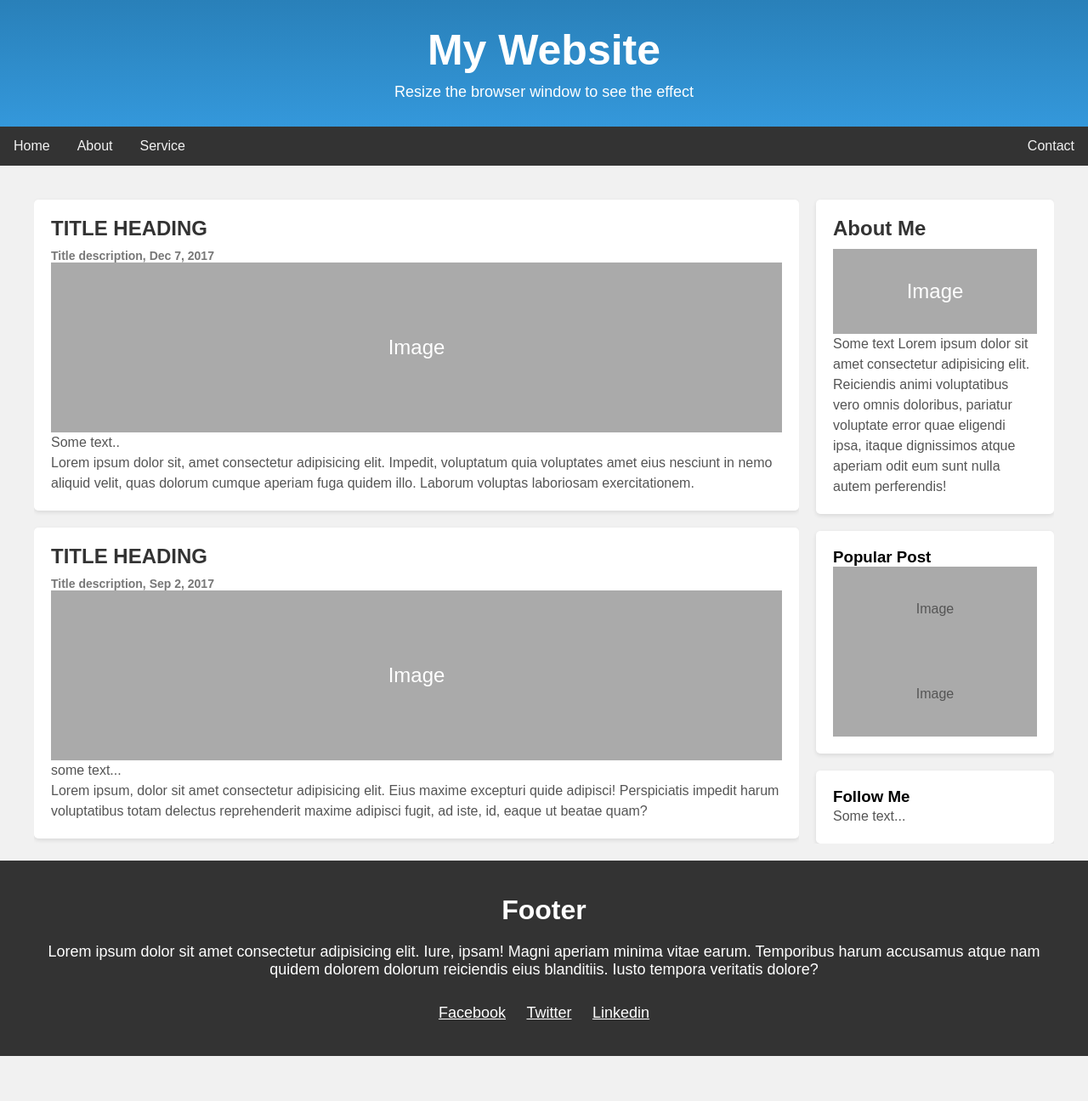
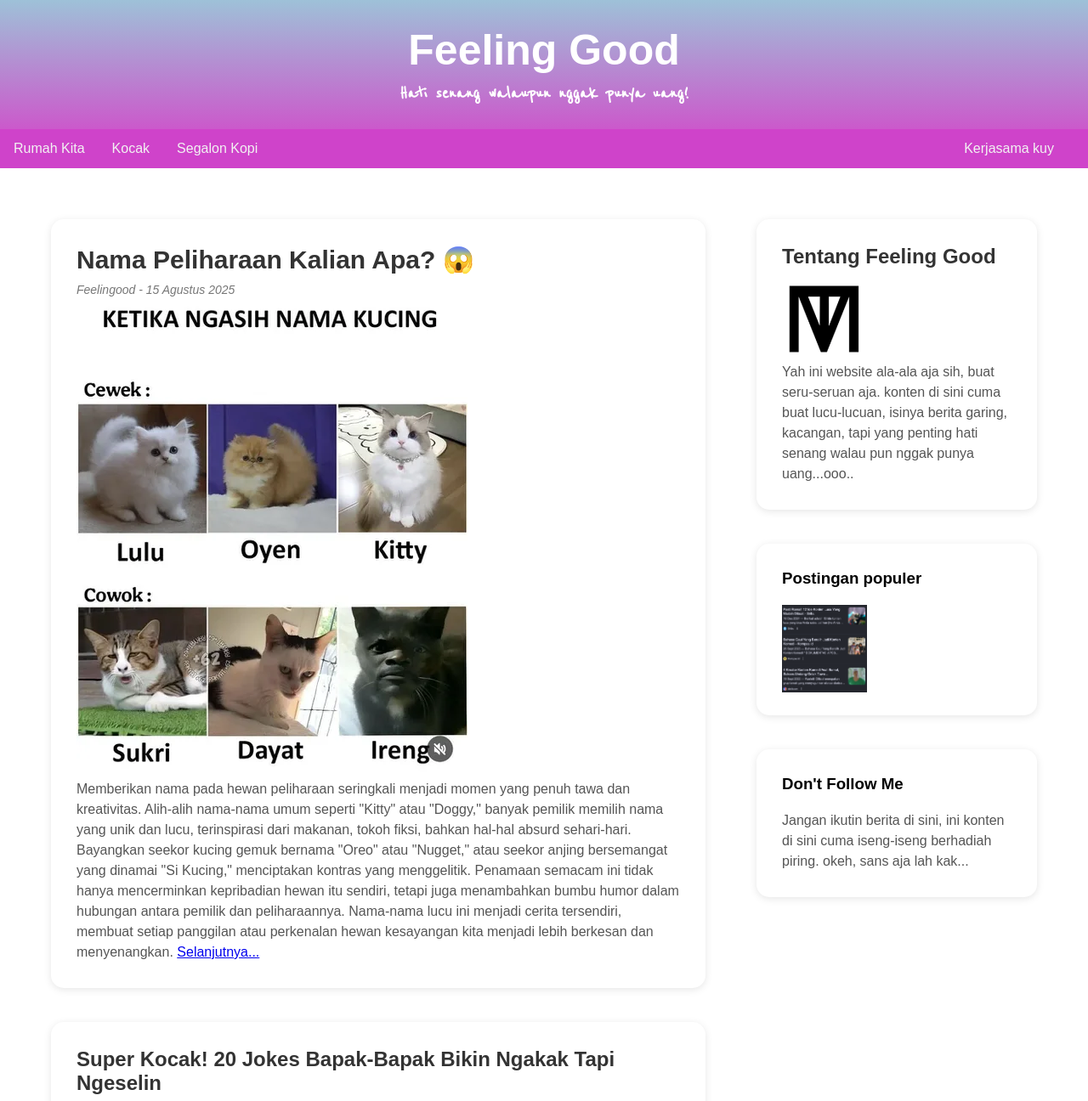
Before and after one commit to kanciltob412/KodingAkademi, a plain HTML site: page Class 1308 2/index.html in a window 1280 px wide. Shown: the top 1296 px of the page at 85% size. Before the commit the page ends 1243 px from the top, so only its background shows below. Drawn offline with Linux system fonts and the light colour scheme.

Commit message:
forth commit

```diff
--- a/Class 1308 2/index.html
+++ b/Class 1308 2/index.html
@@ -3,103 +3,87 @@
   <head>
     <meta charset="UTF-8" />
     <meta name="viewport" content="width=device-width, initial-scale=1.0" />
-    <link
-      rel="stylesheet"
-      href="https://cdnjs.cloudflare.com/ajax/libs/font-awesome/7.0.0/css/all.min.css"
-      integrity="sha512-DxV+EoADOkOygM4IR9yXP8Sb2qwgidEmeqAEmDKIOfPRQZOWbXCzLC6vjbZyy0vPisbH2SyW27+ddLVCN+OMzQ=="
-      crossorigin="anonymous"
-      referrerpolicy="no-referrer"
-    />
+    <link rel="stylesheet" href="https://cdnjs.cloudflare.com/ajax/libs/font-awesome/7.0.0/css/all.min.css" integrity="sha512-DxV+EoADOkOygM4IR9yXP8Sb2qwgidEmeqAEmDKIOfPRQZOWbXCzLC6vjbZyy0vPisbH2SyW27+ddLVCN+OMzQ==" crossorigin="anonymous" referrerpolicy="no-referrer" />
     <link rel="stylesheet" href="styles.css">
-    <title>My Website</title>
+    <link rel="preconnect" href="https://fonts.googleapis.com">
+<link rel="preconnect" href="https://fonts.gstatic.com" crossorigin>
+<link href="https://fonts.googleapis.com/css2?family=Reenie+Beanie&family=Work+Sans:ital,wght@0,100..900;1,100..900&display=swap" rel="stylesheet">
+
+    <title>Feeling Good</title>
   </head>
 
   <body>
     <header>
-      <h1>My Website</h1>
-      <p>Resize the browser window to see the effect</p>
+      <h1>Feeling Good</h1>
+      <p class="reenie-beanie-regular">Hati senang walaupun nggak punya uang!</p>
     </header>
 
     <nav>
-      <a href="#">Home</a>
-      <a href="#">About</a>
-      <a href="#">Service</a>
-      <a href="#" style="float: right">Contact</a>
+      <a href="#">Rumah Kita</a>
+      <a href="#">Kocak</a>
+      <a href="#">Segalon Kopi</a>
+      <a href="#" style="float: right; padding-right: 40px;">Kerjasama kuy</a>
     </nav>
 
     <main>
       <section class="row">
         <article class="leftcolumn">
           <div class="card">
-            <h2>TITLE HEADING</h2>
-            <h5>Title description, Dec 7, 2017</h5>
-            <figure class="fakeimg" style="height: 200px">Image</figure>
-            <p>Some text..</p>
+            <h2 style="font-size: 30px;">Nama Peliharaan Kalian Apa? 😱</h2>
+            <h5 style="font-style: italic; font-weight: 200;">Feelingood - 15 Agustus 2025</h5>
+
+            <figure style="height: float: left;"><img src="Assets/avymXmb_460swp.webp" alt="ini contoh nama kucing"></figure>
             <p>
-              Lorem ipsum dolor sit, amet consectetur adipisicing elit. Impedit,
-              voluptatum quia voluptates amet eius nesciunt in nemo aliquid
-              velit, quas dolorum cumque aperiam fuga quidem illo. Laborum
-              voluptas laboriosam exercitationem.
+              Memberikan nama pada hewan peliharaan seringkali menjadi momen yang penuh tawa dan kreativitas. Alih-alih nama-nama umum seperti "Kitty" atau "Doggy," banyak pemilik memilih nama yang unik dan lucu, terinspirasi dari makanan, tokoh fiksi, bahkan hal-hal absurd sehari-hari. Bayangkan seekor kucing gemuk bernama "Oreo" atau "Nugget," atau seekor anjing bersemangat yang dinamai "Si Kucing," menciptakan kontras yang menggelitik. Penamaan semacam ini tidak hanya mencerminkan kepribadian hewan itu sendiri, tetapi juga menambahkan bumbu humor dalam hubungan antara pemilik dan peliharaannya. Nama-nama lucu ini menjadi cerita tersendiri, membuat setiap panggilan atau perkenalan hewan kesayangan kita menjadi lebih berkesan dan menyenangkan. <a href="https://9gag.com/gag/avymXmb">Selanjutnya...</a>
             </p>
           </div>
           <div class="card">
-            <h2>TITLE HEADING</h2>
-            <h5>Title description, Sep 2, 2017</h5>
-            <figure class="fakeimg" style="height: 200px">Image</figure>
-            <p>some text...</p>
+            <h2>Super Kocak! 20 Jokes Bapak-Bapak Bikin Ngakak Tapi Ngeselin</h2>
+            <h5 style="font-style: italic; font-weight: 200;">Feeling Good, 21 Juli 2025</h5>
+           <figure style="height: float: left;"><img src="Assets/85448-ilustrasi-bercanda-pexelscomandrea-piacquadio.webp" alt="ini contoh nama kucing"></figure>
             <p>
-              Lorem ipsum, dolor sit amet consectetur adipisicing elit. Eius
-              maxime excepturi quide adipisci! Perspiciatis impedit harum
-              voluptatibus totam delectus reprehenderit maxime adipisci fugit,
-              ad iste, id, eaque ut beatae quam?
+               Jokes bapak-bapak selalu punya tempat khusus di hati kita. Mereka mungkin receh, tapi tak jarang membuat kita tertawa terbahak-bahak sembari sedikit merasa kesal.
+               <br><br>
+               "Apa bedanya penjual es krim sama es krim? Kalau penjual es krim sih bisa ngerasa dingin, kalau es krim nggak bisa ngerasa apa-apa." <a href="https://www.suara.com/lifestyle/2024/07/19/120100/super-kocak-20-jokes-bapak-bapak-bikin-ngakak-tapi-ngeselin">Selanjutnya...</a>
             </p>
           </div>
         </article>
         <aside class="rightcolumn">
           <div class="card">
-            <h2>About Me</h2>
-            <figure class="fakeimg" style="height: 100px">Image</figure>
+            <h2>Tentang Feeling Good</h2>
+            <figure style="height: 100px;"><img src="Assets/logo feelingood.png" alt="" width="100px"></figure>
             <p>
-              Some text Lorem ipsum dolor sit amet consectetur adipisicing elit.
-              Reiciendis animi voluptatibus vero omnis doloribus, pariatur
-              voluptate error quae eligendi ipsa, itaque dignissimos atque
-              aperiam odit eum sunt nulla autem perferendis!
+             Yah ini website ala-ala aja sih, buat seru-seruan aja. konten di sini cuma buat lucu-lucuan, isinya berita garing, kacangan, tapi yang penting hati senang walau pun nggak punya uang...ooo..
             </p>
           </div>
           <div class="card">
-            <h3>Popular Post</h3>
-            <figure class="fakeimg">
-              <p>Image</p>
-            </figure>
-            <figure class="fakeimg">
-              <p>Image</p>
-            </figure>
+            <h3 style="padding-bottom: 20px;">Postingan populer</h3>
+           <figure style="height: 100px;"><img src="Assets/Screenshot 2025-08-15 at 20.23.55.png" alt="" width="100px"></figure>
           </div>
           <div class="card">
-            <h3>Follow Me</h3>
-            <p>Some text...</p>
+            <h3 style="padding-bottom: 20px;">Don't Follow Me</h3>
+            <p>Jangan ikutin berita di sini, ini konten di sini cuma iseng-iseng berhadiah piring. okeh, sans aja lah kak...</p>
           </div>
         </aside>
       </section>
     </main>
     <footer>
       <div class="footer-container">
-        <h2 class="footer-title">Footer</h2>
+        <img src="Assets/logo feelingood.png" alt="" width="10%">
+        <h6 class="footer-title">Feeling Good Media</h6>
         <p class="footer-description">
-          Lorem ipsum dolor sit amet consectetur adipisicing elit. Iure, ipsam!
-          Magni aperiam minima vitae earum. Temporibus harum accusamus atque nam
-          quidem dolorem dolorum reiciendis eius blanditiis. Iusto tempora
-          veritatis dolore?
+        Website Feeling Good ini tentang menemukan momen-momen kecil yang membahagiakan, entah itu secangkir kopi di pagi hari, jokes-jokes garing, ketawa sama teman-teman, atau dapat kepuasan saat kerjaan atau project selesai dengan baik.
         </p>
         <ul class="social-media-list">
           <li class="social-media-item">
-            <a href="#" class="social-media-link">Facebook</a>
+            <a href="#" class="social-media-link"><i class="fa-brands fa-instagram"></i></a>
+
           </li>
           <li class="social-media-item">
-            <a href="#" class="social-media-link">Twitter</a>
+            <a href="#" class="social-media-link"><i class="fa-brands fa-facebook"></i></a>
           </li>
           <li class="social-media-item">
-            <a href="#" class="social-media-link">Linkedin</a>
+            <a href="#" class="social-media-link"><i class="fa-brands fa-youtube"></i></a>
           </li>
         </ul>
       </div>
--- a/Class 1308 2/styles.css
+++ b/Class 1308 2/styles.css
@@ -5,15 +5,24 @@
   margin: 0;
   padding: 0;
 }
+
+.reenie-beanie-regular {
+  font-family: "Reenie Beanie", cursive;
+  font-weight: 600;
+  font-style: normal;
+  font-size: 24px;
+}
+
 body {
   font-family: Arial, sans-serif;
-  background: #f1f1f1;
+  background: #fff;
   margin: 0;
 }
+
 header {
   padding: 30px;
   text-align: center;
-  background: linear-gradient(#2980b9, #3498db);
+  background: linear-gradient(#9ec1d8, #cb59cb);
   color: #fff;
 }
 header h1 {
@@ -26,7 +35,7 @@ header p {
 }
 nav {
   overflow: hidden;
-  background-color: #333;
+  background-color: #c10dbbc6;
 }
 nav a {
   float: left;
@@ -38,8 +47,8 @@ nav a {
   transition: background-color 0.3s ease;
 }
 nav a:hover {
-  background-color: #ddd;
-  color: #000;
+  background-color: #dd62be;
+  color: #ffffff;
 }
 nav a:last-child {
   float: right;
@@ -58,12 +67,12 @@ main {
 }
 
 .leftcolumn {
-  flex: 75%;
+  flex: 60%;
 }
 
 .rightcolumn {
   flex: 25%;
-  background-color: #f1f1f1;
+  background-color: #fff;
   padding-left: 20px;
 }
 
@@ -86,10 +95,12 @@ main {
 
 .card {
   background-color: #fff;
-  padding: 20px;
-  margin-top: 20px;
-  border-radius: 5px;
-  box-shadow: 0 2px 5px rgba(0, 0, 0, 0.1);
+  padding: 30px;
+  margin-left: 20px;
+  margin-right: 20px;
+  margin-top: 40px;
+  border-radius: 15px;
+  box-shadow: 0 2px 10px rgba(0, 0, 0, 0.1);
 }
 
 .card h2 {
@@ -111,7 +122,7 @@ main {
 }
 
 .card:last-child {
-  margin-bottom: 0;
+  margin-bottom: 20px;
 }
 
 /* footer */
@@ -119,9 +130,9 @@ main {
 footer {
   padding: 40px 20px;
   text-align: center;
-  background: #333;
+  background: linear-gradient(#9ec1d8, #cb59cb);
   margin-top: 20px;
-  color: #fff;
+  color: #333;
 }
 
 .footer-container {
@@ -130,12 +141,12 @@ footer {
 }
 
 .footer-title {
-  font-size: 32px;
+  font-size: 22px;
   margin-bottom: 20px;
 }
 
 .footer-description {
-  font-size: 18px;
+  font-size: 14px;
 }
 
 .social-media-list {
@@ -150,7 +161,7 @@ footer {
 }
 
 .social-media-link {
-  color: #fff;
+  color: #333;
   font-size: 18px;
   transition: opacity 0.3s ease-in-out;
 }
```
Also changed, not shown: Class 1308 2/Assets/85448-ilustrasi-bercanda-pexelscomandrea-piacquadio.webp (added), Class 1308 2/Assets/Screenshot 2025-08-15 at 20.23.55.png (added), Class 1308 2/Assets/avymXmb_460swp.webp (added), Class 1308 2/Assets/logo feelingood.png (added).
